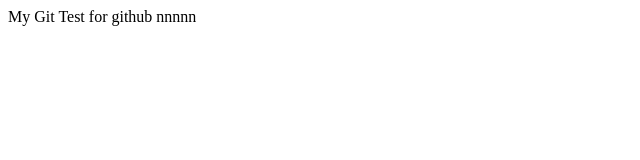
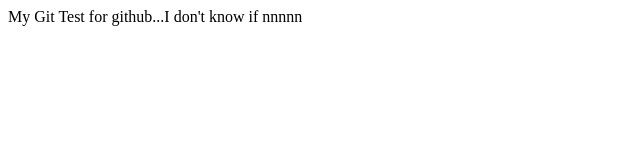
Before and after one commit to kevinemerson/mygit, a plain HTML site: page index.html in a window 1280 px wide. Shown: the whole page, without its empty margins (0-640 px from the left). Drawn offline with Linux system fonts and the light colour scheme.

Commit message:
I am learning

```diff
--- a/index.html
+++ b/index.html
@@ -7,7 +7,7 @@
     <title>Document</title>
 </head>
 <body>
-    My Git Test for github
+    My Git Test for github...I don't know if
     nnnnn
 </body>
 </html>
```
